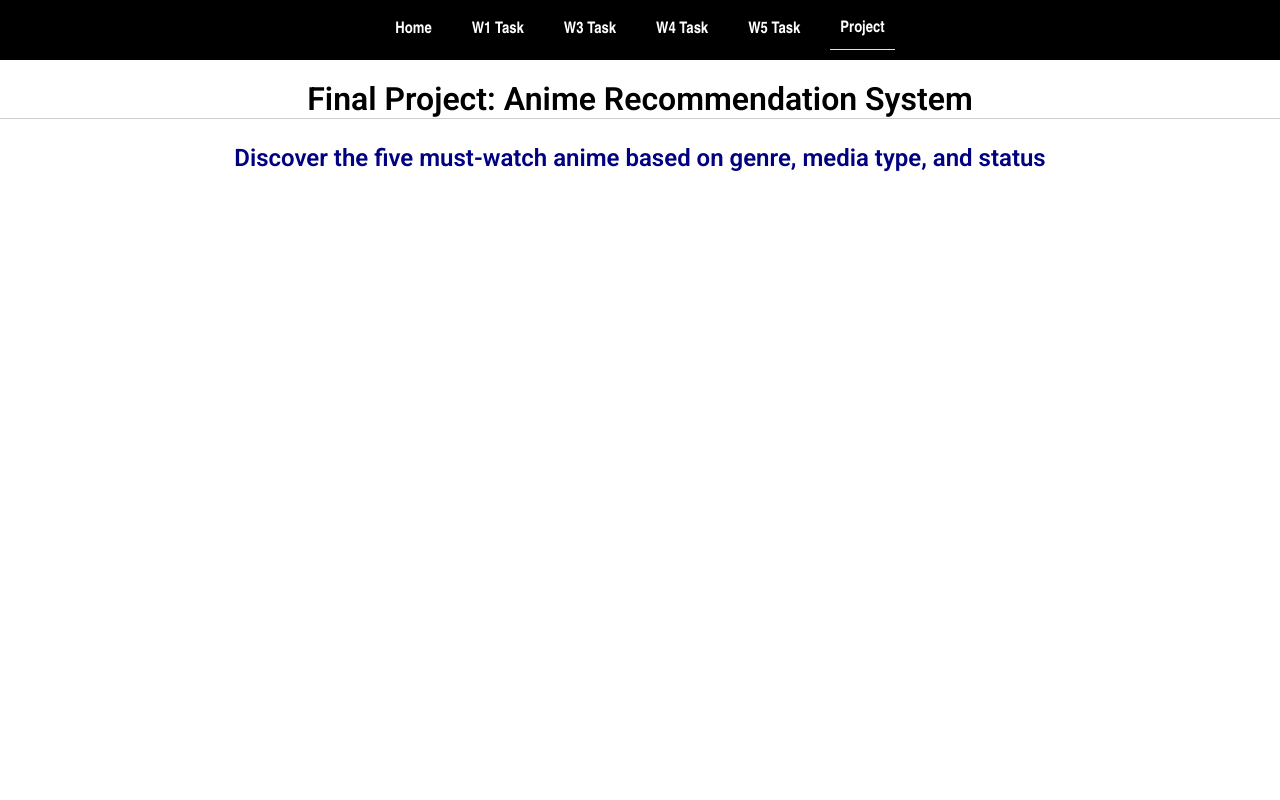
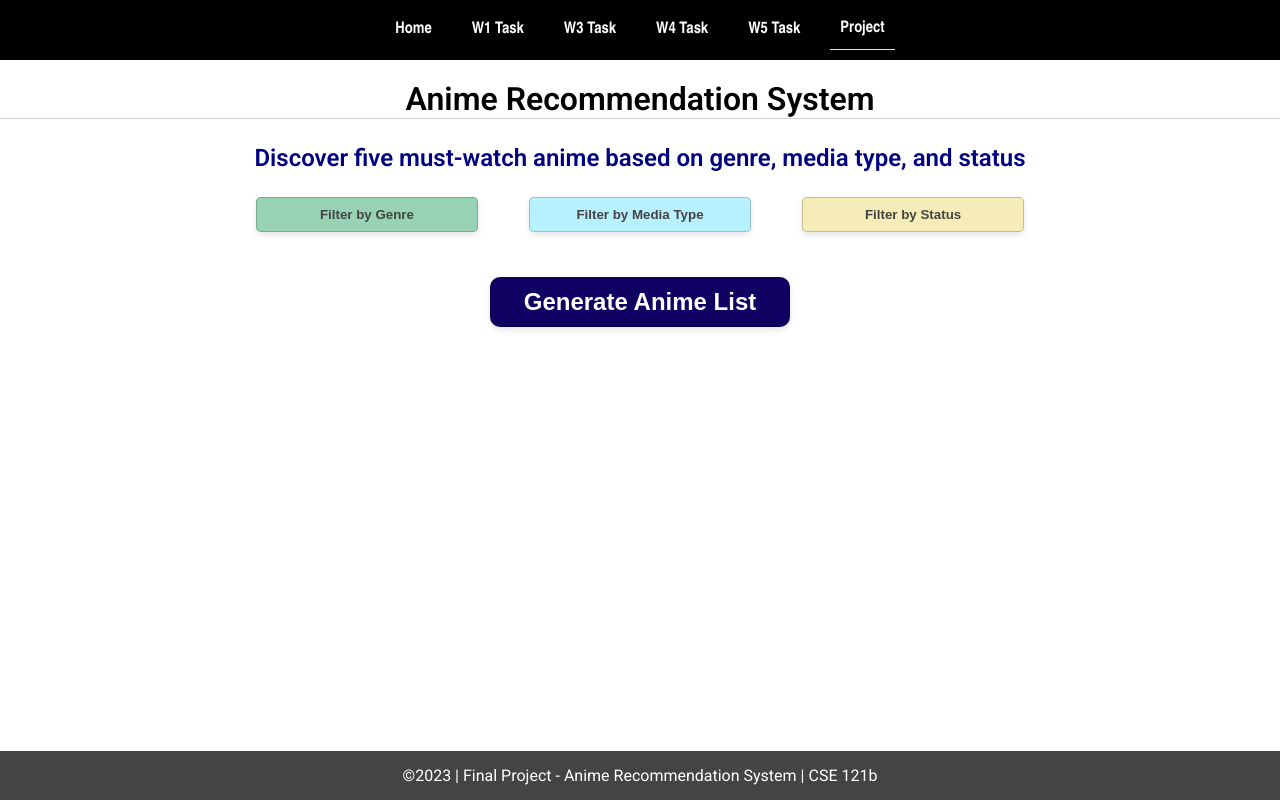
Before and after one commit to grdavie/cse121b, a plain HTML site: page project.html in a window 1280 px wide. Drawn offline with Linux system fonts and the light colour scheme.

Commit message:
progress

```diff
--- a/project.html
+++ b/project.html
@@ -3,7 +3,7 @@
 <head>
     <meta charset="UTF-8">
     <meta name="viewport" content="width=device-width, initial-scale=1.0">
-    <title>Anime Recommendations</title>
+    <title>Anime Recommendation System</title>
     <link rel="preconnect" href="https://fonts.googleapis.com">
     <link rel="preconnect" href="https://fonts.gstatic.com" crossorigin>
     <link href="https://fonts.googleapis.com/css2?family=Roboto:wght@400;600&display=swap"
@@ -23,13 +23,66 @@
         </ul>
     </nav>
     <main id="anime">
-        <h1>Final Project: Anime Recommendation System</h1>
-        <h2>Discover the five must-watch anime based on genre, media type, and status</h2>
+        <h1>Anime Recommendation System</h1>
+        <h2>Discover five must-watch anime based on genre, media type, and status</h2>
 
-        <div id="animeList">
+        <div id="filters">
+            <select id="genre" title="Choose a Genre filter">
+                <option value="" disabled selected>Filter by Genre</option>
+                <option value="action">Action</option>
+                <option value="adventure">Adventure</option>
+                <option value="avant">Avant Garde</option>
+                <option value="award">Award Winning</option>
+                <option value="comedy">Comedy</option>
+                <option value="drama">Drama</option>
+                <option value="fantasy">Fantasy</option>
+                <option value="gourmet">Gourmet</option>
+                <option value="horror">Horror</option>
+                <option value="mystery">Mystery</option>
+                <option value="romance">Romance</option>
+                <option value="scifi">Sci-Fi</option>
+                <option value="slice">Slice of Life</option>
+                <option value="sports">Sports</option>
+                <option value="super">Supernatural</option>
+                <option value="suspense">Suspense</option>
+            </select>
+
+
+            <select id="type" title="Choose a Media Type filter">
+                <option value="" disabled selected>Filter by Media Type</option>
+                <option value="tv">TV</option>
+                <option value="ova">Original Video Animation (OVA)</option>
+                <option value="movie">Movie</option>
+                <option value="special">Special</option>
+                <option value="ona">Original Net Animation (ONA)</option>
+            </select>
+
+
+            <select id="status" title="Choose a Status filter">
+                <option value="" disabled selected>Filter by Status</option>
+                <option value="finished">Finished Airing</option>
+                <option value="current">Currently Airing</option>
+                <option value="soon">Not Yet Aired</option>
+            </select>
+
+        </div>
+
+        <br>
+
+        <button class="generate">Generate Anime List</button>
+
+        <div id="recommendations">
         </div>
 
     </main>
 
+    <footer>
+        &copy;<span id="year"></span> | Final Project - Anime Recommendation System | CSE 121b
+      </footer>
+      <script src="scripts/main.js"></script>
+      <script>
+        document.getElementById("year").innerHTML = new Date().getFullYear();
+      </script>
+      <script src="scripts/project.js"></script>
 </body>
 </html>
--- a/scripts/project.js
+++ b/scripts/project.js
@@ -0,0 +1,4 @@
+//declare and initialize global variables
+
+const animeElement = document.querySelector("#recommendations");
+let animeList = [];
--- a/styles/main.css
+++ b/styles/main.css
@@ -226,18 +226,93 @@ footer {
     background-color: rgb(250, 225, 250, .5);
 }
 
+#filters {
+    margin-top: 25px;
+    display: flex;
+    align-items:center;
+    justify-content: space-around;
+
+}
+
+#genre, #type, #status {
+    appearance: none;
+    padding: 5px;
+    background-color: #eeeeee;
+    color: #444;
+    font-weight: 700;
+    height: 35px;
+    width: 250px;
+    border: 1px solid rgba(0, 0, 0, .2);
+    text-align: center;
+    margin: 0 2%;
+    border-radius: 5px;
+    box-shadow: 0px 3px 6px rgba(0, 0, 0, 0.1);
+}
+
+#genre {
+    background-color: rgb(152, 210, 180);
+    margin-left: 20%;
+}
+
+#type {
+    background-color: #b7f1ff;
+}
+
+#status {
+    background-color: #f5ecb7;
+    margin-right: 20%;
+}
+
+#genre:hover{
+    background-color: #d8f9f1;
+}
+
+#type:hover{
+    background-color: #def2f7;
+}
+
+#status:hover{
+    background-color: #f9f7ec;
+}
+
+#anime .generate {
+    background-color: rgb(15, 2, 98);
+    color: #fff;
+    font-size: 1.5rem;
+    font-weight: 700;
+    border: 1px solid rgba(0, 0, 0, .2);
+    height: 50px;
+    width: 300px;
+    margin: 2% auto;
+    text-align: center;
+    border-radius: 10px;
+    box-shadow: 0px 3px 6px rgba(0, 0, 0, 0.1);
+}
+
+#anime .generate:hover {
+    background-color: rgb(64, 87, 139);
+  }
+
+#anime {
+
+    text-align: center;
+}
+
 #sortBy {
     appearance: none;
     display: flex;
     padding: .5rem;
-    background-color: #eee;
+    background-color: #eeeeee;
     color: #444;
     font-weight: 700;
     margin: 1rem auto;
-    width: 200px;
+    height: 50px;
+    width: 250px;
     border: 1px solid rgba(0, 0, 0, .2);
     text-align: center;
 }
+
+
 
 #sortBy option:disabled {
     font-style: italic;
@@ -245,6 +320,9 @@ footer {
     background-color: #111;
     color: #eee;
 }
+
+
+
 
 #temples {
     display: grid;
```
